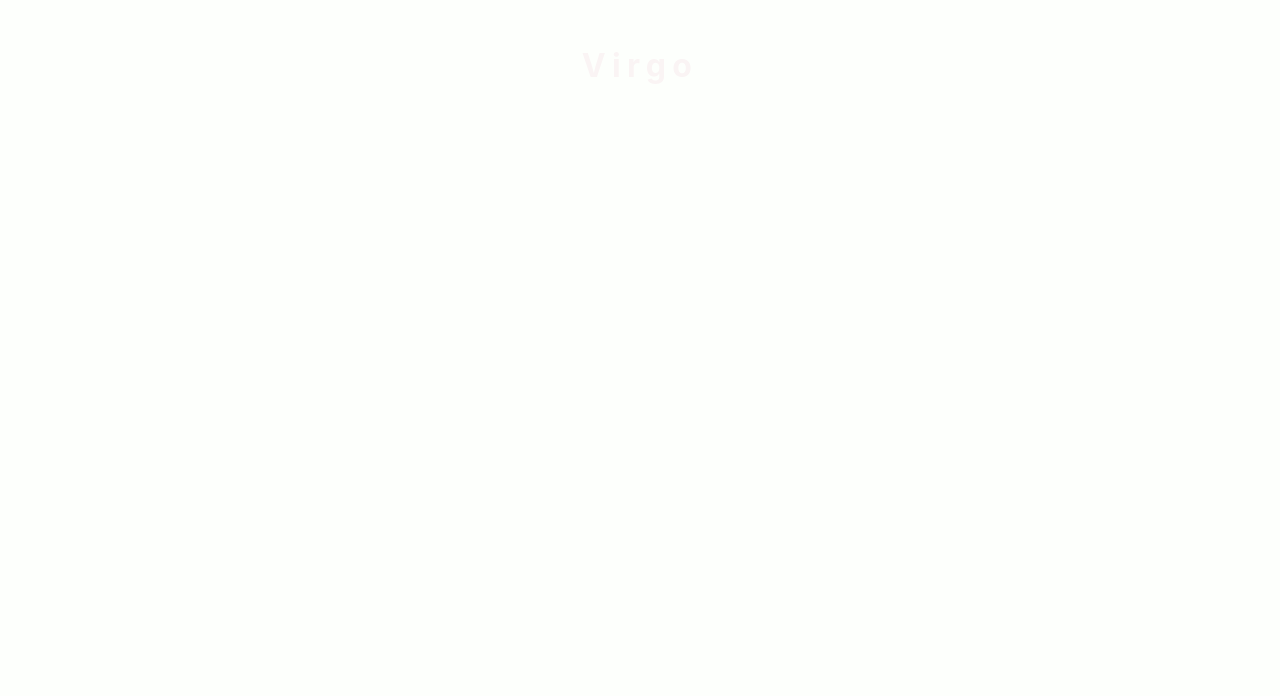
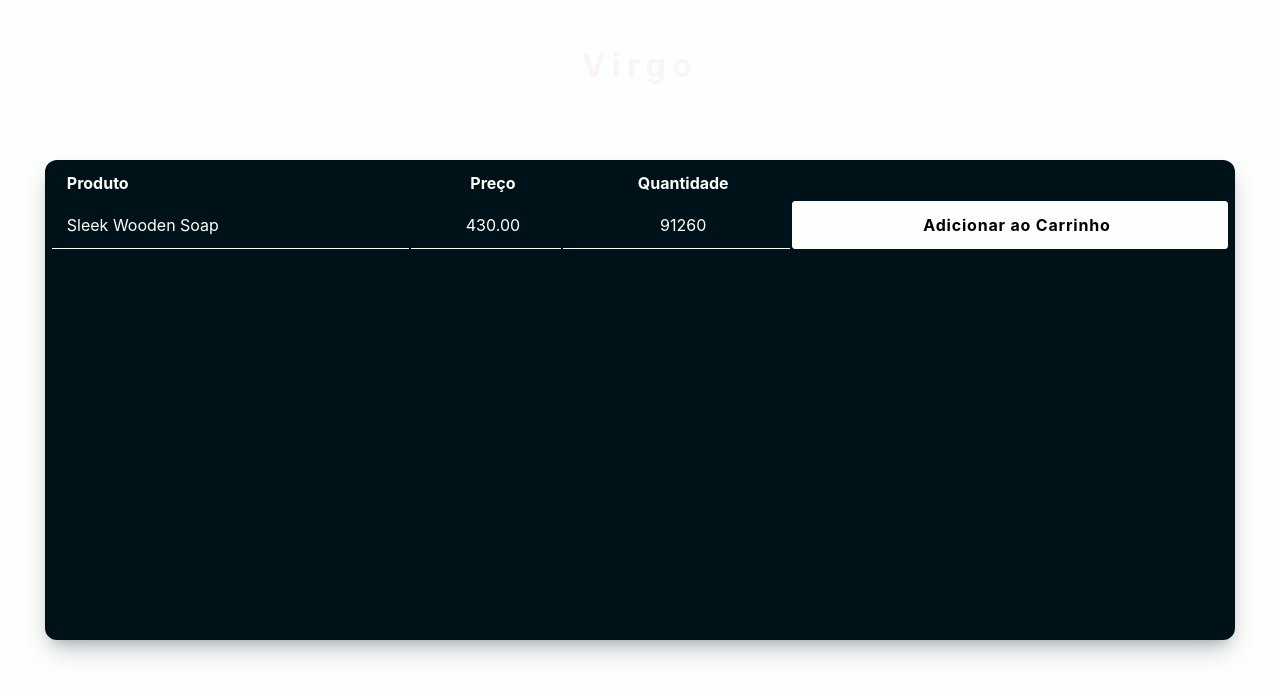
Before and after one commit to BrenoFBarbieri/ecommerc-test, a Next.js app: page / in a window 1280 px wide. Shown: the top 696 px of the page. Built offline with nearby package versions, Linux system fonts and the light colour scheme.

Commit message:
Organizing project structure + list component

```diff
--- a/components/CoverPage.jsx
+++ b/components/CoverPage.jsx
@@ -1,4 +1,4 @@
-import styles from './coverPage.module.css'
+import styles from '../styles/components/CoverPage.module.css'
 
 const CoverPage = () => {
     return (
--- /dev/null
+++ b/components/ListCard.jsx
@@ -0,0 +1,167 @@
+import styles from '../styles/components/ListCard.module.css'
+
+const ListCard = () => {
+    const listObj = [
+        {
+        "id": "1",
+        "createdAt": "2019-09-02T12:58:54.103Z",
+        "name": "Rustic Metal Fish",
+        "price": "289.00",
+        "image": "http://lorempixel.com/640/480/food",
+        "stock": 65171
+      },
+      {
+        "id": "2",
+        "createdAt": "2019-09-02T07:59:58.181Z",
+        "name": "Sleek Wooden Soap",
+        "price": "430.00",
+        "image": "http://lorempixel.com/640/480/transport",
+        "stock": 91260
+      },
+      {
+        "id": "3",
+        "createdAt": "2019-09-02T22:14:05.454Z",
+        "name": "Small Cotton Shoes",
+        "price": "993.00",
+        "image": "http://lorempixel.com/640/480/sports",
+        "stock": 36608
+      },
+      {
+        "id": "4",
+        "createdAt": "2019-09-02T07:36:56.139Z",
+        "name": "Ergonomic Frozen Towels",
+        "price": "259.00",
+        "image": "http://lorempixel.com/640/480/nightlife",
+        "stock": 92065
+      },
+      {
+        "id": "5",
+        "createdAt": "2019-09-02T05:18:30.393Z",
+        "name": "Awesome Metal Pants",
+        "price": "69.00",
+        "image": "http://lorempixel.com/640/480/sports",
+        "stock": 54930
+      },
+      {
+        "id": "6",
+        "createdAt": "2019-09-02T16:22:03.725Z",
+        "name": "Intelligent Cotton Bacon",
+        "price": "14.00",
+        "image": "http://lorempixel.com/640/480/fashion",
+        "stock": 88996
+      },
+      {
+        "id": "7",
+        "createdAt": "2019-09-02T02:26:28.018Z",
+        "name": "Ergonomic Plastic Tuna",
+        "price": "477.00",
+        "image": "http://lorempixel.com/640/480/food",
+        "stock": 73117
+      },
+      {
+        "id": "8",
+        "createdAt": "2019-09-02T14:25:31.508Z",
+        "name": "Intelligent Soft Keyboard",
+        "price": "764.00",
+        "image": "http://lorempixel.com/640/480/nature",
+        "stock": 14875
+      },
+      {
+        "id": "9",
+        "createdAt": "2019-09-02T11:52:19.177Z",
+        "name": "Awesome Cotton Keyboard",
+        "price": "575.00",
+        "image": "http://lorempixel.com/640/480/transport",
+        "stock": 55458
+      },
+      {
+        "id": "10",
+        "createdAt": "2019-09-02T02:17:08.337Z",
+        "name": "Small Fresh Shoes",
+        "price": "67.00",
+        "image": "http://lorempixel.com/640/480/fashion",
+        "stock": 38268
+      },
+      {
+        "id": "11",
+        "createdAt": "2019-09-02T04:41:05.149Z",
+        "name": "Fantastic Metal Cheese",
+        "price": "312.00",
+        "image": "http://lorempixel.com/640/480/technics",
+        "stock": 43921
+      },
+      {
+        "id": "12",
+        "createdAt": "2019-09-02T12:39:09.964Z",
+        "name": "Generic Granite Bike",
+        "price": "345.00",
+        "image": "http://lorempixel.com/640/480/people",
+        "stock": 77846
+      },
+      {
+        "id": "13",
+        "createdAt": "2019-09-02T06:35:40.678Z",
+        "name": "Tasty Granite Computer",
+        "price": "585.00",
+        "image": "http://lorempixel.com/640/480/business",
+        "stock": 67599
+      },
+      {
+        "id": "14",
+        "createdAt": "2019-09-02T00:51:18.473Z",
+        "name": "Rustic Plastic Keyboard",
+        "price": "567.00",
+        "image": "http://lorempixel.com/640/480/nightlife",
+        "stock": 15619
+      },
+      {
+        "id": "15",
+        "createdAt": "2019-09-02T13:03:07.618Z",
+        "name": "Sleek Steel Hat",
+        "price": "73.00",
+        "image": "http://lorempixel.com/640/480/nature",
+        "stock": 3784
+      },
+      {
+        "id": "16",
+        "createdAt": "2019-09-02T03:28:32.706Z",
+        "name": "Gorgeous Metal Tuna",
+        "price": "966.00",
+        "image": "http://lorempixel.com/640/480/city",
+        "stock": 39055
+      },
+      {
+        "id": "17",
+        "createdAt": "2019-09-02T04:04:19.662Z",
+        "name": "Handmade Rubber Pants",
+        "price": "334.00",
+        "image": "http://lorempixel.com/640/480/city",
+        "stock": 12305
+      }
+    ]
+
+    const handlerBuyBtn = () => {
+        document.getElementById('btn-buy').innerHTML = 'Adicionado'
+    }
+
+    return (
+        <div className={styles.container}>
+            <table>
+                <tr>
+                    <th>Produto</th>
+                    <th>Preço</th>
+                    <th>Quantidade</th>
+                </tr>
+                {/*** List ***/}
+                <tr>
+                    <td>Sleek Wooden Soap</td>
+                    <td>430.00</td>
+                    <td>91260</td>
+                    <td id="btn-buy" onClick={e => handlerBuyBtn()}>Adicionar ao Carrinho</td>
+                </tr>
+            </table>
+        </div>
+    )
+}
+
+export default ListCard
--- a/components/Option.jsx
+++ b/components/Option.jsx
@@ -1,4 +1,4 @@
-import styles from './option.module.css'
+import styles from '../styles/components/Option.module.css'
 
 const Option = (props) => {
     return (
--- a/pages/index.tsx
+++ b/pages/index.tsx
@@ -4,6 +4,7 @@ import styles from '../styles/Home.module.css'
 
 import CoverPage from '../components/CoverPage'
 import Option from '../components/Option'
+import ListCard from '../components/ListCard'
 
 const Home: NextPage = () => {
   return (
@@ -20,6 +21,9 @@ const Home: NextPage = () => {
       {/*** Options select ***/}
       {/* <Option title="Lista de Produtos" />
       <Option title="Carrinho" /> */}
+
+      {/*** Card  ***/}
+      <ListCard />
     </div>
   )
 }
--- /dev/null
+++ b/styles/components/ListCard.module.css
@@ -0,0 +1,60 @@
+.container {
+    width: 93%;
+    height: 60%;
+
+    overflow: auto;
+
+    padding: 5px;
+
+    border-radius: 12px;
+
+    color: #fdfffc;
+    background-color: #001219;
+    box-shadow: rgba(50, 50, 93, 0.25) 0px 13px 27px -5px, rgba(0, 0, 0, 0.3) 0px 8px 16px -8px;
+}
+.container table {
+    width: 100%;
+    text-align: left;
+}
+.container table tr th {
+    height: 4vh;
+
+    text-align: center;
+
+    padding-left: 15px;
+}
+.container table tr th:nth-child(1) {
+    text-align: left;
+}
+.container table tr td {
+    height: 6vh;
+
+    text-align: center;
+
+    padding-left: 15px;
+    border-bottom: 1px #fdfffc solid;
+}
+.container table tr td:nth-child(1) {
+    text-align: left;
+
+}
+.container table tr td:nth-child(4) {
+    cursor: pointer;
+
+    border: 1px #fdfffc solid;
+    border-radius: 3px;
+
+    font-weight: bold;
+    letter-spacing: .8px;
+    color: #000;
+
+    background-color: #fdfffc;
+}
+.container table tr td:nth-child(4):hover {
+    color: #000;
+    background-color: #fdfffc;
+}
+.container table tr td:nth-child(4):active {
+    color: #fdfffc;
+    background-color: #001219;
+}
```
Also changed, not shown: styles/components/CoverPage.module.css (renamed from components/coverPage.module.css), styles/components/Option.module.css (renamed from components/option.module.css).
